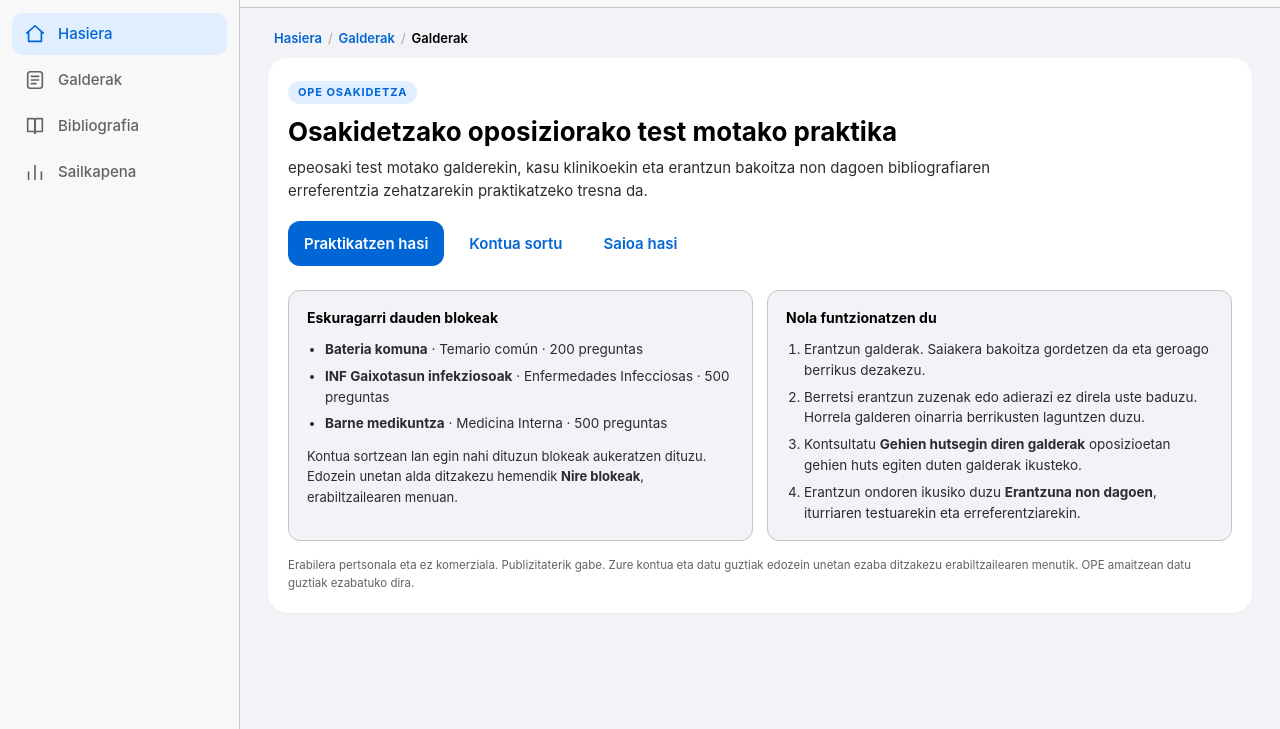
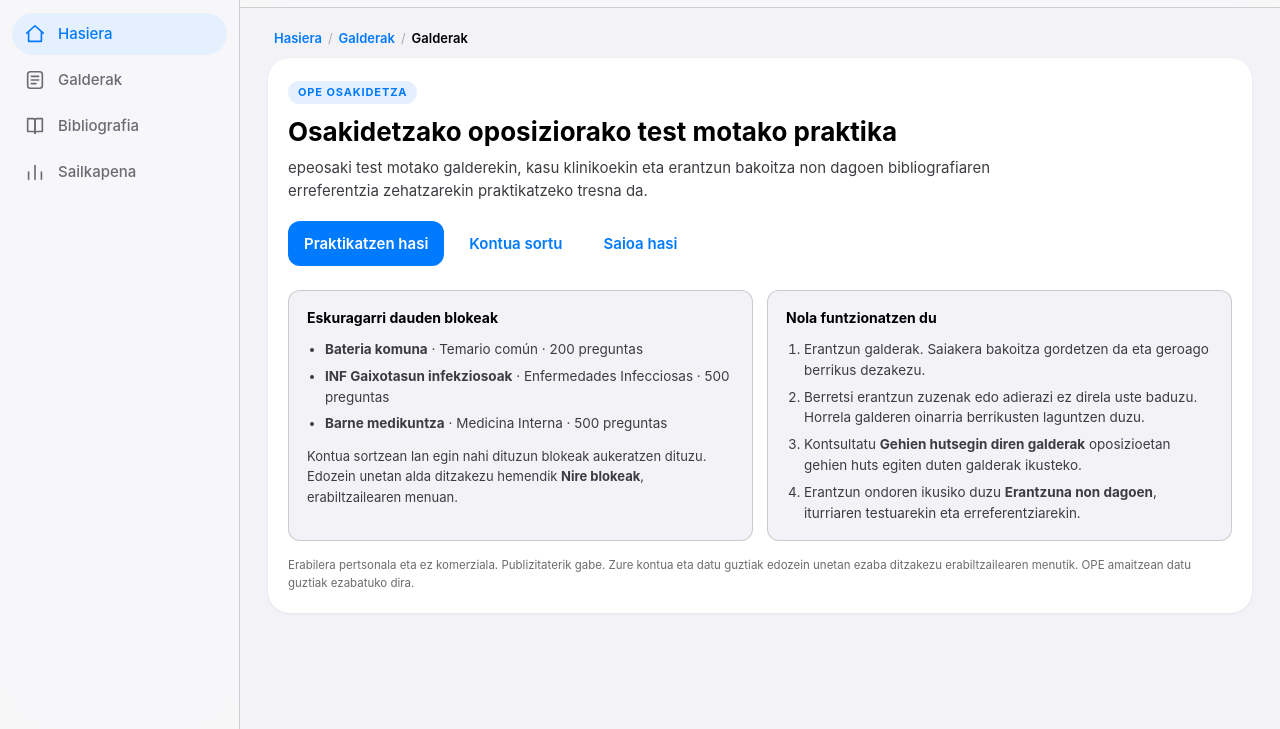
Before and after one commit to jrubioastigarraga/epeosaki, a plain HTML site: page index.html in a window 1280 px wide. Shown: the part 71-800 px from the top of the page. Drawn offline with Linux system fonts and the light colour scheme; no server answers.

Commit message:
Paleta de sistema de Apple en claro y oscuro; pestanas flotantes de cristal estilo iOS 27

```diff
--- a/index.html
+++ b/index.html
@@ -362,21 +362,24 @@ details#asideQuestions{display:block;background:var(--panel);border:1px solid va
   .uname{max-width:70px}
 }
 /* ================= Estilo iOS ================= */
+/* Paleta de sistema de Apple (HIG). Claro: systemBackground / secondarySystemBackground.
+   Oscuro: systemBackground #000, secondarySystemBackground #1C1C1E, tertiarySystemBackground #2C2C2E. */
 :root{
-  --bg:#F2F2F7; --panel:#FFFFFF; --surface:#F2F2F7; --ink:#000000; --ink2:#2C2C2E; --muted:#636366; --line:#C6C6C8;
-  --accent:#0066D6; --accent-soft:#E1EEFF;
-  --ok:#1E7F38; --ok-soft:#E4F7EA; --bad:#D70015; --bad-soft:#FFE9E7;
-  --warn:#8A4A00; --warn-soft:#FFF1DC;
-  --glass:rgba(249,249,249,.85);
-  --radius:20px; --shadow:0 1px 2px rgba(0,0,0,.04);
+  --bg:#F2F2F7; --panel:#FFFFFF; --surface:#F2F2F7; --ink:#000000; --ink2:#3C3C43; --muted:#6C6C70; --line:rgba(60,60,67,.22);
+  --accent:#007AFF; --accent-soft:#E5F0FF;
+  --ok:#248A3D; --ok-soft:#E3F6E8; --bad:#D70015; --bad-soft:#FFE9E7;
+  --warn:#9A5B00; --warn-soft:#FFF4DC;
+  --glass:rgba(249,249,249,.72); --glass-edge:rgba(255,255,255,.7); --glass-select:rgba(0,0,0,.07);
+  --radius:22px; --shadow:0 1px 3px rgba(0,0,0,.06);
 }
 @media (prefers-color-scheme: dark){
   :root{
-    --bg:#000000; --panel:#1C1C1E; --surface:#2C2C2E; --ink:#FFFFFF; --ink2:#E5E5EA; --muted:#A1A1A6; --line:#48484A;
+    --bg:#000000; --panel:#1C1C1E; --surface:#2C2C2E; --ink:#FFFFFF; --ink2:#EBEBF5; --muted:#98989F; --line:rgba(84,84,88,.65);
     --accent:#0A84FF; --accent-soft:#0A2A4D;
-    --ok:#30D158; --ok-soft:#10301A; --bad:#FF6961; --bad-soft:#3A1412;
+    --ok:#30D158; --ok-soft:#10301A; --bad:#FF453A; --bad-soft:#3A1412;
     --warn:#FFD60A; --warn-soft:#3A3010;
-    --glass:rgba(28,28,30,.85);
+    --glass:rgba(44,44,46,.62); --glass-edge:rgba(255,255,255,.14); --glass-select:rgba(0,0,0,.42);
+    --shadow:none;
   }
 }
 *{-webkit-tap-highlight-color:transparent}
@@ -441,7 +444,7 @@ details#asideQuestions{border:0;border-radius:var(--radius);box-shadow:var(--sha
 
 /* Hojas modales (bottom sheets) */
 .modal{align-items:flex-end;justify-content:center;padding:0;background:rgba(0,0,0,.35)}
-.modal-card{max-width:none !important;width:100%;border-radius:24px 24px 0 0;max-height:90vh;max-height:90dvh;padding-bottom:env(safe-area-inset-bottom);background:var(--panel);box-shadow:none}
+.modal-card{max-width:none !important;width:100%;border-radius:28px 28px 0 0;max-height:90vh;max-height:90dvh;padding-bottom:env(safe-area-inset-bottom);background:var(--panel);box-shadow:none}
 .modal-card::before{content:"";display:block;width:36px;height:5px;border-radius:3px;background:var(--line);margin:8px auto 4px;flex:0 0 auto}
 .modal-head{border-bottom:0;padding-top:6px}
 .modal-head h3{font-size:17px;font-weight:600;text-align:center}
@@ -449,11 +452,11 @@ details#asideQuestions{border:0;border-radius:var(--radius);box-shadow:var(--sha
 .toast{bottom:calc(96px + env(safe-area-inset-bottom));border-radius:14px}
 
 /* Barra de pestañas inferior */
-.tabbar{position:fixed;left:0;right:0;bottom:0;z-index:50;display:grid;grid-template-columns:repeat(4,minmax(0,1fr));background:var(--glass);backdrop-filter:blur(20px) saturate(180%);-webkit-backdrop-filter:blur(20px) saturate(180%);border-top:.5px solid var(--line);padding:6px 6px calc(6px + env(safe-area-inset-bottom))}
+.tabbar{position:fixed;left:12px;right:12px;bottom:calc(10px + env(safe-area-inset-bottom));z-index:50;display:grid;grid-template-columns:repeat(4,minmax(0,1fr));gap:2px;background:var(--glass);backdrop-filter:blur(24px) saturate(180%);-webkit-backdrop-filter:blur(24px) saturate(180%);border-radius:32px;border:.5px solid var(--glass-edge);box-shadow:inset 0 1px 0 var(--glass-edge),0 8px 28px rgba(0,0,0,.18);padding:6px}
 .tb-item{display:flex;flex-direction:column;align-items:center;gap:2px;border:0;background:none;color:var(--muted);font-size:10px;font-weight:500;padding:4px 0;border-radius:0}
 .tb-item svg{width:24px;height:24px}
 .tb-item span{line-height:1.1}
-.tb-item.on{color:var(--accent);background:none}
+.tb-item.on{color:var(--accent);background:var(--glass-select);border-radius:24px}
 .tb-item:hover{background:none;color:var(--accent)}
 .tb-item:active{transform:scale(.94)}
 
@@ -462,7 +465,7 @@ details#asideQuestions{border:0;border-radius:var(--radius);box-shadow:var(--sha
   .app{margin-left:240px;min-height:100vh}
   header{padding-left:28px;padding-right:28px}
   .wrap{max-width:1180px;margin:0 auto;padding:16px 28px 40px}
-  .tabbar{top:0;bottom:0;left:0;right:auto;width:240px;height:100vh;display:flex;flex-direction:column;align-items:stretch;justify-content:flex-start;gap:4px;padding:84px 12px 16px;border-top:0;border-right:.5px solid var(--line);border-radius:0;transform:none;grid-template-columns:none}
+  .tabbar{top:0;bottom:0;left:0;right:auto;width:240px;height:100vh;display:flex;flex-direction:column;align-items:stretch;justify-content:flex-start;gap:4px;padding:84px 12px 16px;border:0;border-right:.5px solid var(--line);box-shadow:none;background:var(--glass);border-radius:0;transform:none;grid-template-columns:none}
   .tb-item{flex-direction:row;justify-content:flex-start;gap:12px;font-size:15px;padding:10px 12px;border-radius:10px}
   .tb-item svg{width:22px;height:22px}
   .tb-item.on{background:var(--accent-soft);color:var(--accent)}
```
Also changed, not shown: preguntas.html (+16 -13 lines).
